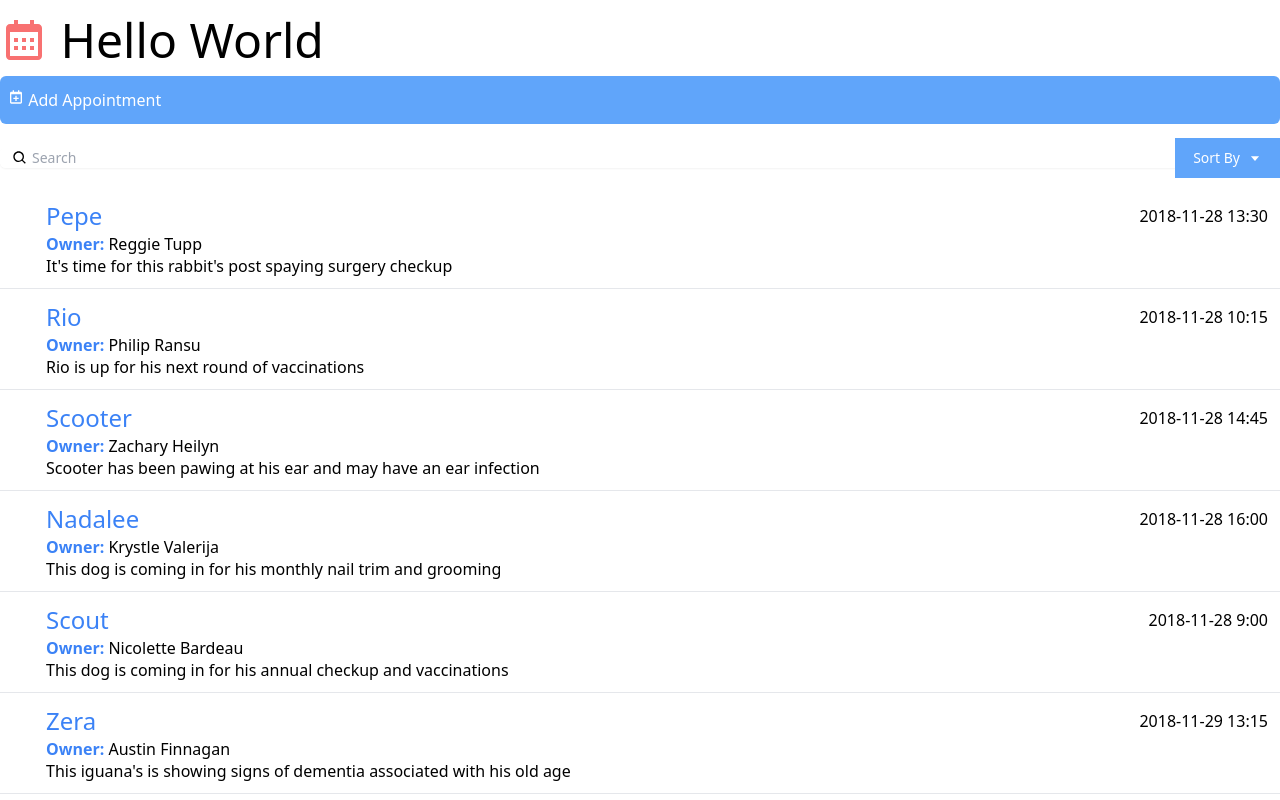
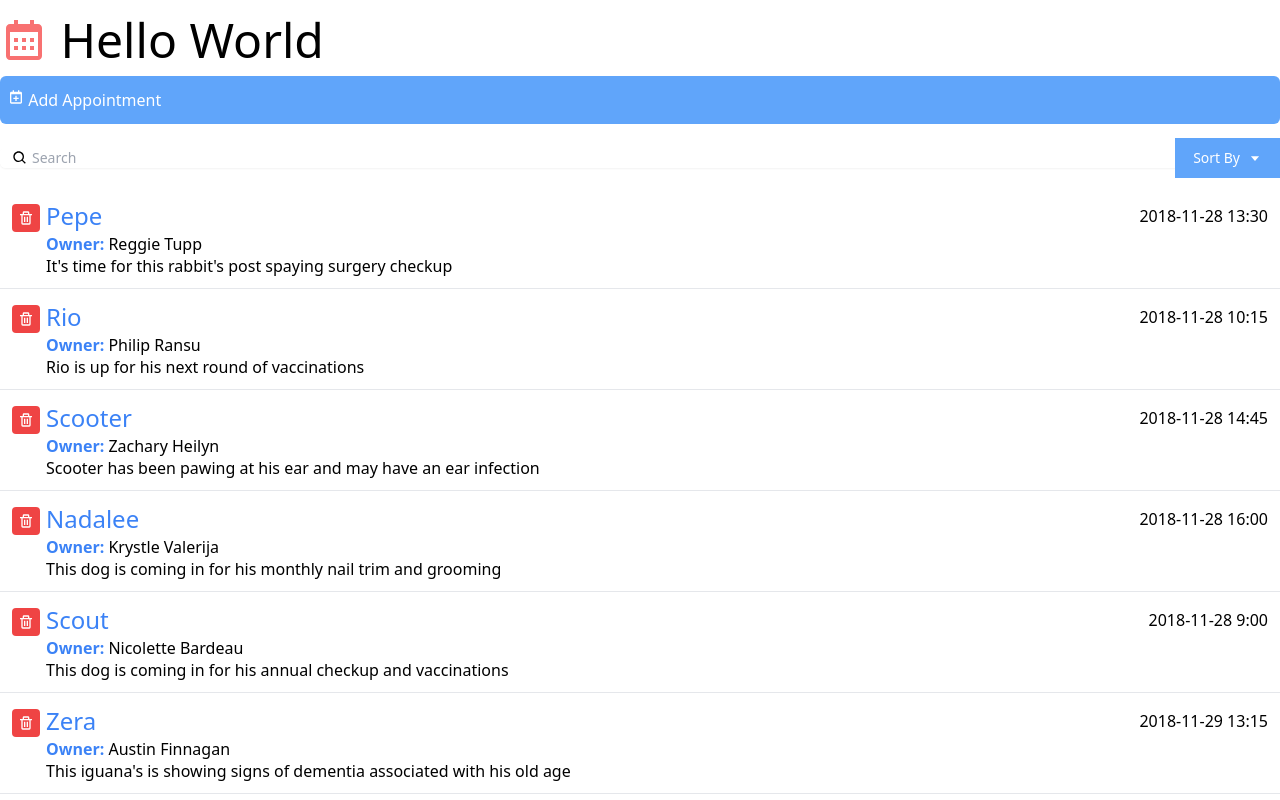
Before and after one commit to Duke0404/Appointments, a React (Create React App) app: page / in a window 1280 px wide. Shown: the top 800 px of the page. Built offline with nearby package versions, Linux system fonts and the light colour scheme.

Commit message:
Added delete appointment functionality

```diff
--- a/src/components/App/App.tsx
+++ b/src/components/App/App.tsx
@@ -16,6 +16,7 @@ const App = (): JSX.Element => {
 	//States
 	const [appointmentList, setAppointmentList] = useState<AppointmentInterface[]>([])
 
+	//Callbacks
 	const fetchAppointments = useCallback(async () => {
 		const response: Response = await fetch("./data/data.json")
 		const payload: AppointmentInterface<string>[] = await response.json()
@@ -29,13 +30,26 @@ const App = (): JSX.Element => {
 		setAppointmentList(changedPayload)
 	}, [])
 
+	//Effects
 	useEffect(() => {
 		fetchAppointments()
 	}, [fetchAppointments])
 
-	const appointmentsList: JSX.Element[] = appointmentList.map(
+	//Functions
+	const deleteAppointment = (id: number): void => {
+		setAppointmentList(
+			(list: AppointmentInterface[]) =>
+				list.filter(
+					(element: AppointmentInterface) =>
+						element.id !== id
+				)
+		)
+	}
+
+	//Render variables
+	const appointmentListRender: JSX.Element[] = appointmentList.map(
 		(appointment: AppointmentInterface): JSX.Element => (
-			<AppointmentInfo appointment={appointment} key={appointment.id} />
+			<AppointmentInfo appointment={appointment} deleteAppointment={deleteAppointment} key={appointment.id} />
 		)
 	)
 
@@ -62,7 +76,7 @@ const App = (): JSX.Element => {
 				divide-y
 				divide-gray-200
 			'>
-				{appointmentsList}
+				{appointmentListRender}
 			</ul>
 		</div>
 	)
--- a/src/components/AppointmentInfo/AppointmentInfo.tsx
+++ b/src/components/AppointmentInfo/AppointmentInfo.tsx
@@ -12,12 +12,13 @@ export interface AppointmentInterface<idType = number> {
 
 interface AppointmentInfoProps {
     appointment: AppointmentInterface
+	deleteAppointment: (id: number) => void
     key: number
 }
 
-const AppointmentInfo = (props: AppointmentInfoProps) =>
-    <li className="px-3 py-3 flex items-start" key={props.key}>
-		<button type="button" className="p-1.5 mr-1.5 mt-1 rounded text-white bg-red-500hover:bg-yellow-700focus:outline-none focus:ring-2 focus:ring-offset-2 focus:ring-blue-500">
+const AppointmentInfo = (props: AppointmentInfoProps) => (
+    <li className="px-3 py-3 flex items-start" key={props.appointment.id}>
+		<button onClick={() => props.deleteAppointment(props.appointment.id)} type="button" className="p-1.5 mr-1.5 mt-1 rounded text-white bg-red-500 hover:bg-yellow-700 focus:outline-none focus:ring-2 focus:ring-offset-2 focus:ring-blue-500">
 			<BiTrash />
 		</button>
 
@@ -34,5 +35,6 @@ const AppointmentInfo = (props: AppointmentInfoProps) =>
 			<div className="leading-tight">{props.appointment.aptNotes}</div>
 		</div>
 	</li>
+)
 
 export default AppointmentInfo
```
